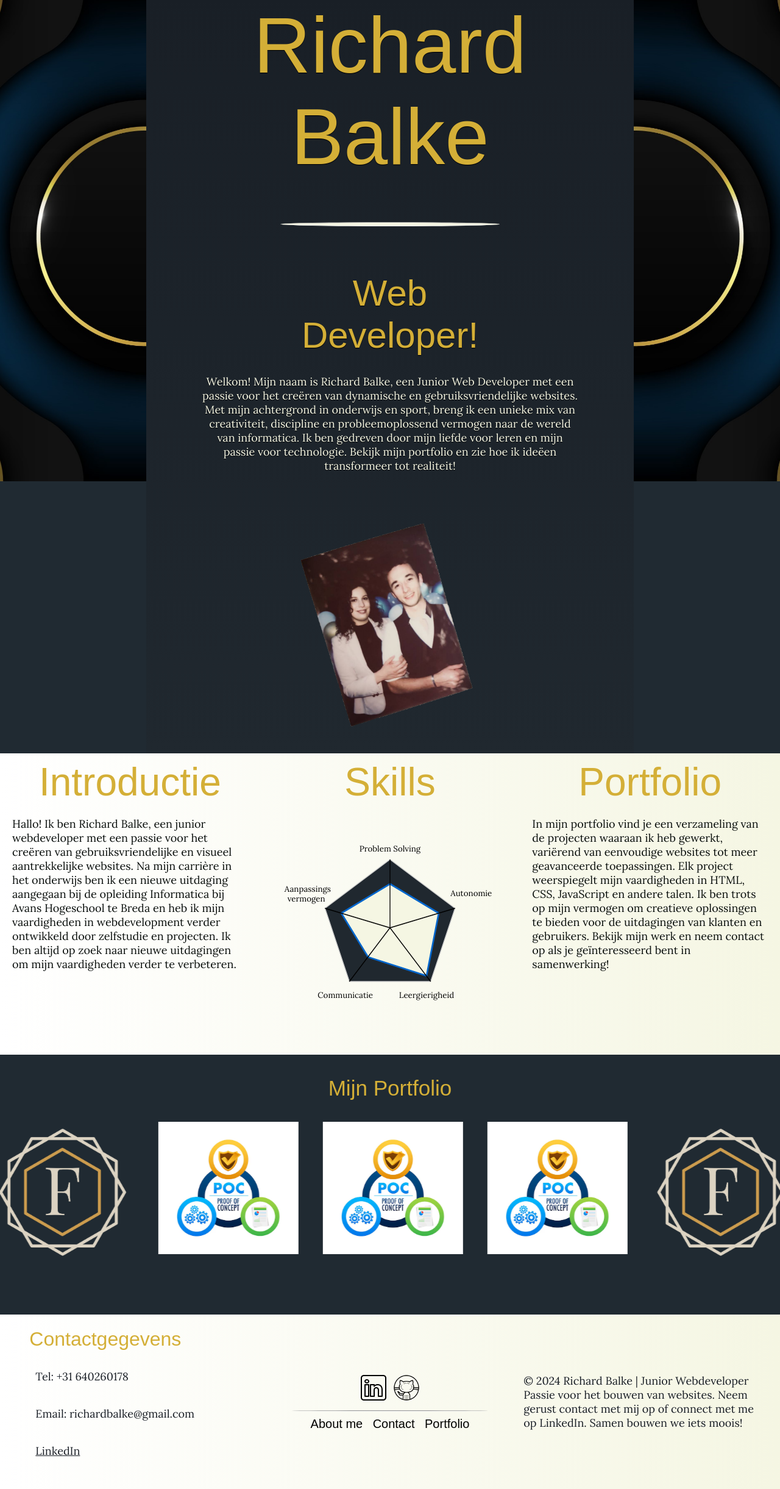
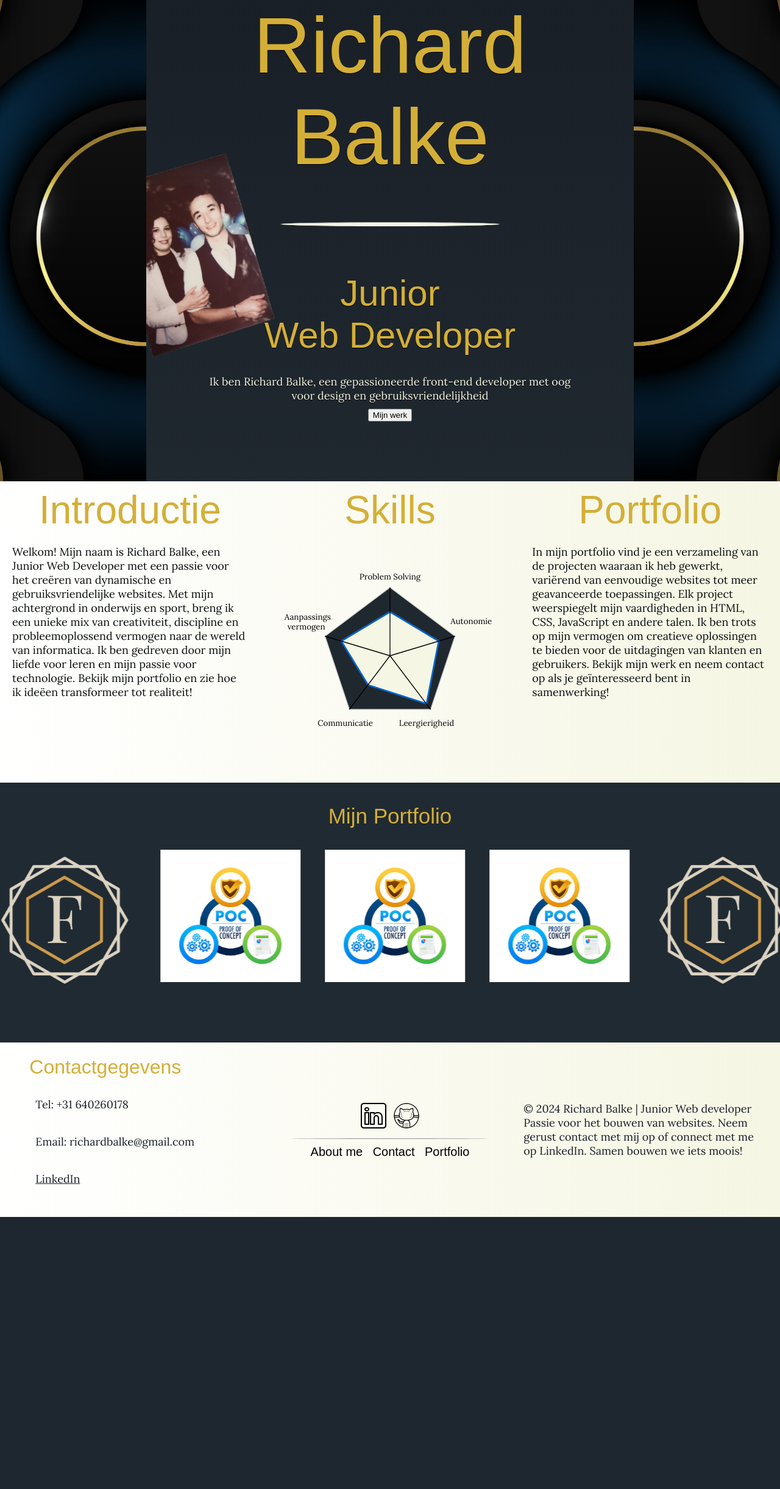
Before and after one commit to RichardBalke/html-portfolio, a PHP site: page /html-content/index.html in a window 1280 px wide. Shown: the part 111-2552 px from the top of the page at 61% size. After the commit the page ends 2106 px from the top, so only its background shows below. Run offline with PHP 8.4, Linux system fonts and the light colour scheme; some web fonts are replaced.

Commit message:
kleine aanpassingen in index

```diff
--- a/CSS/index_styles.css
+++ b/CSS/index_styles.css
@@ -18,6 +18,7 @@
   animation: headerdown 2s ease-in-out forwards;
   animation-delay: 4s;
 }
+
 /* Header animatie einde */
 
 #all-Content {
@@ -59,6 +60,7 @@ footer.show {
 .content-split.animate {
   animation: content-Fadein 4s linear;
 }
+
 /* Title screen fade in einde */
 
 /* Splash screen begin */
@@ -68,7 +70,7 @@ footer.show {
   justify-content: center;
   align-items: center;
   width: 100%;
-  z-index: 999;
+  z-index: 998;
   position: absolute;
   overflow: hidden;
 }
@@ -115,6 +117,7 @@ footer.show {
   animation: slideright 5s ease-in-out forwards;
   animation-delay: 1s;
 }
+
 /* Splash screen einde */
 
 #index-container {
@@ -130,12 +133,10 @@ footer.show {
   max-width: 800px;
   width: 100%;
   margin: auto;
-  min-height: 100vh;
-  background-image: linear-gradient(
-    to bottom,
-    rgb(25, 31, 38),
-    rgb(32, 40, 47)
-  );
+  height: 100vh;
+  background-image: linear-gradient(to bottom,
+      rgb(25, 31, 38),
+      rgb(32, 40, 47));
   align-items: center;
 }
 
@@ -144,6 +145,7 @@ footer.show {
   text-align: center;
   text-shadow: 0px 1px 1px black;
   font-size: 130px;
+  z-index: 1;
 }
 
 #title-header2 hr {
@@ -176,8 +178,13 @@ footer.show {
   width: 400px;
   height: auto;
   border-radius: 50% 20% / 10% 40%;
-  margin-top: 50px;
+  position: absolute;
+  z-index: 0;
+  top: 340px;
+  left: 115px;
+
 }
+
 /* Intro tekst einde */
 
 /* intro/portfolio/skills */
@@ -252,6 +259,7 @@ footer.show {
 .portfolio-img-container a {
   text-align: center;
 }
+
 /* intro/portfolio/skills einde */
 
 /* Portfolio slider begin */
@@ -287,6 +295,7 @@ footer.show {
 .slider:hover .slide-track {
   animation-play-state: paused;
 }
+
 /* Portfolio slider einde */
 
 @media (max-width: 1001px) {
--- a/html-content/footer.html
+++ b/html-content/footer.html
@@ -60,7 +60,7 @@
 
       <div class="footer-content">
         <p>
-          © 2024 Richard Balke | Junior Webdeveloper Passie voor het bouwen van
+          © 2024 Richard Balke | Junior Web developer Passie voor het bouwen van
           websites. Neem gerust contact met mij op of connect met me op
           LinkedIn. Samen bouwen we iets moois!
         </p>
--- a/html-content/index.html
+++ b/html-content/index.html
@@ -8,7 +8,7 @@
       content="Showcasing my skills as a junior web developer."
     />
 
-    <title>Richard Balke - Junior Web Developer Portfolio</title>
+    <title>Richard Balke - Junior Web Developer</title>
     <link rel="stylesheet" href="/CSS/style.css" />
     <link rel="stylesheet" href="/CSS/index_styles.css" />
     <link rel="stylesheet" href="/CSS/h&f_styles.css" />
@@ -61,18 +61,15 @@
             <hr />
           </h2>
           <h3 id="title-header3">
-            Web <br />
-            Developer!
+            Junior <br> Web
+            Developer
           </h3>
           <p id="title-paragraph">
-            Welkom! Mijn naam is Richard Balke, een Junior Web Developer met een
-            passie voor het creëren van dynamische en gebruiksvriendelijke
-            websites. Met mijn achtergrond in onderwijs en sport, breng ik een
-            unieke mix van creativiteit, discipline en probleemoplossend
-            vermogen naar de wereld van informatica. Ik ben gedreven door mijn
-            liefde voor leren en mijn passie voor technologie. Bekijk mijn
-            portfolio en zie hoe ik ideëen transformeer tot realiteit!
+
+            Ik ben Richard Balke, een gepassioneerde front-end developer met oog voor design en gebruiksvriendelijkheid
           </p>
+
+          <button style="z-index: 999;" onclick="window.location.href='index.html#all-Content'">Mijn werk</button>
 
           <img
             src="/Images/title-Container-Img.jpg"
@@ -86,14 +83,13 @@
             <div id="introduction-container">
               <h3>Introductie</h3>
               <p>
-                Hallo! Ik ben Richard Balke, een junior webdeveloper met een
-                passie voor het creëren van gebruiksvriendelijke en visueel
-                aantrekkelijke websites. Na mijn carrière in het onderwijs ben
-                ik een nieuwe uitdaging aangegaan bij de opleiding Informatica
-                bij Avans Hogeschool te Breda en heb ik mijn vaardigheden in
-                webdevelopment verder ontwikkeld door zelfstudie en projecten.
-                Ik ben altijd op zoek naar nieuwe uitdagingen om mijn
-                vaardigheden verder te verbeteren.
+                Welkom! Mijn naam is Richard Balke, een Junior Web Developer met een
+                passie voor het creëren van dynamische en gebruiksvriendelijke
+                websites. Met mijn achtergrond in onderwijs en sport, breng ik een
+                unieke mix van creativiteit, discipline en probleemoplossend
+                vermogen naar de wereld van informatica. Ik ben gedreven door mijn
+                liefde voor leren en mijn passie voor technologie. Bekijk mijn
+                portfolio en zie hoe ik ideëen transformeer tot realiteit!
               </p>
             </div>
             <div id="skills-container">
```
Also changed, not shown: html-content/about.html (+21 -7 lines).
